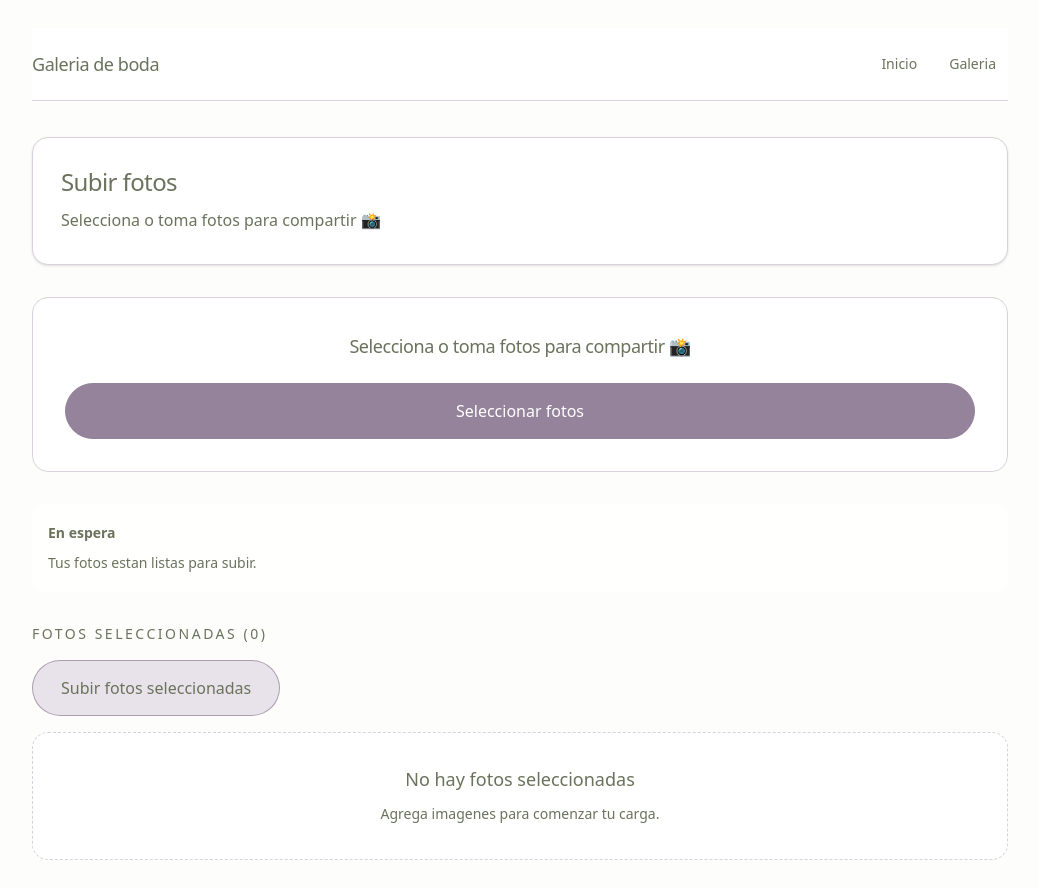
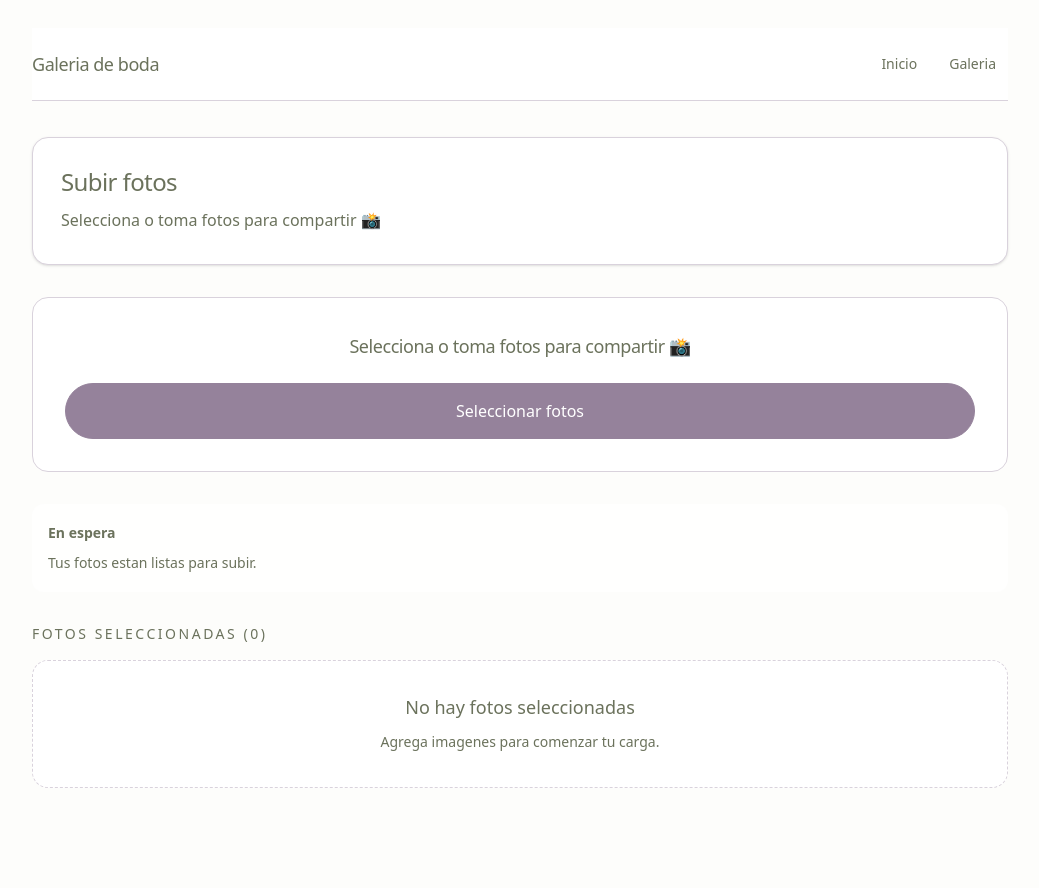
Before and after one commit to alanv9012/wedding-gallery, a Next.js app: page /upload in a window 1280 px wide. Shown: the whole page, without its empty margins (120-1159 px from the left). After the commit the page ends 816 px from the top, so only its background shows below. Built offline with nearby package versions, Linux system fonts and the light colour scheme; a web font is replaced by a local one.

Commit message:
removing redundant button on the upload page

```diff
--- a/src/components/upload/upload-panel.tsx
+++ b/src/components/upload/upload-panel.tsx
@@ -218,20 +218,6 @@ export function UploadPanel() {
           {texts.upload.selectedPhotos} ({selectedImages.length})
         </h3>
 
-        <button
-          type="button"
-          onClick={handleUpload}
-          disabled={selectedImages.length === 0 || isUploading}
-          className="inline-flex min-h-14 items-center justify-center rounded-full border border-[var(--accent)]/70 bg-[var(--accent-soft)] px-7 py-3 text-base font-medium text-[var(--foreground)] transition duration-300 hover:bg-[#ece4ef] focus-visible:outline-2 focus-visible:outline-offset-2 focus-visible:outline-[var(--accent)] disabled:cursor-not-allowed disabled:bg-[#e8e3ea]"
-          aria-label={texts.upload.uploadButtonAria}
-        >
-          {flowStatus === "validating"
-            ? texts.upload.validatingButton
-            : isUploading
-              ? texts.upload.uploadingButton
-              : texts.upload.uploadButton}
-        </button>
-
         {selectedImages.length === 0 ? (
           <EmptyState title={texts.upload.emptyTitle} message={texts.upload.emptyMessage} />
         ) : (
--- a/src/lib/services/gallery-data-service.ts
+++ b/src/lib/services/gallery-data-service.ts
@@ -35,18 +35,19 @@ export function createGalleryDataService(dependencies?: GalleryDataServiceDepend
         limit: pageSize + 1,
       });
 
+      const hasMore = photos.length > pageSize;
+      const pagedPhotos = hasMore ? photos.slice(0, pageSize) : photos;
+      const nextCursorId = hasMore ? String(safeOffset + pageSize) : null;
+
       if (shouldLogGalleryDebug) {
         console.info("[gallery-data] Approved photos page", {
           event_slug: eventConfig.activeEventSlug,
           requestedOffset: safeOffset,
           requestedPageSize: pageSize,
-          returnedCount: photos.length,
+          queryCount: photos.length,
+          returnedCount: pagedPhotos.length,
         });
       }
-
-      const hasMore = photos.length > pageSize;
-      const pagedPhotos = hasMore ? photos.slice(0, pageSize) : photos;
-      const nextCursorId = hasMore ? String(safeOffset + pageSize) : null;
 
       return {
         photos: pagedPhotos,
```
